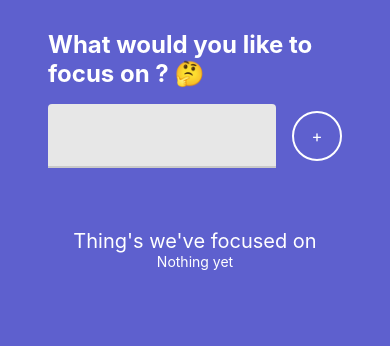
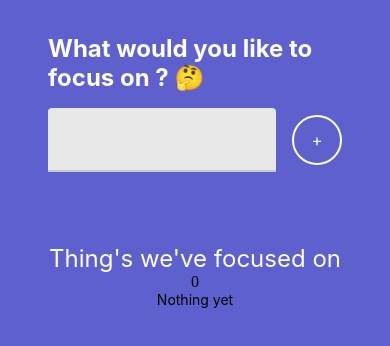
Before and after one commit to aureliasegarra/focusTimer, a React Native app: screen / in a window 390 px wide. Shown: the top 346 px of the page. Built offline with nearby package versions, Linux system fonts and the light colour scheme.

Commit message:
:zap: building the focus history list

```diff
--- a/src/features/focus/FocusHistory.js
+++ b/src/features/focus/FocusHistory.js
@@ -7,7 +7,7 @@ import { RoundedButton } from '../../components/RoundedButton';
 const HistoryItem = ({ item, index }) => {
     console.log(item);
     return (
-        <Text>
+        <Text style={styles.historyItem}>
             {item.suject}
         </Text>
 
@@ -22,8 +22,8 @@ export const FocusHistory = ({ focusHistory, onClear }) => {
     return (
         <>
             <SafeAreaView style={{ flex: 0.5, alignItems: 'center' }}>
-                <Text style={{ color: 'white', fontSize: 20 }}>Thing's we've focused on</Text>
-                {!!focusHistory.length && (
+                <Text style={styles.title}>Thing's we've focused on</Text>
+                {focusHistory.length && (
                     <FlatList
                         style={{ flex: 1 }}
                         contentContainerStyle={{ flex: 1, alignItems: 'center' }}
@@ -32,9 +32,20 @@ export const FocusHistory = ({ focusHistory, onClear }) => {
                     />
                 )}
                 {!focusHistory.length && (
-                    <Text style={{ color: "white" }}>Nothing yet</Text>
+                    <Text>Nothing yet</Text>
                 )}
             </SafeAreaView>
         </>
     )
 };
+
+const styles = StyleSheet.create({
+    historyItem: (status) => ({
+        color: status > 1 ? 'red' : 'green',
+        fontSize: fontSizes.md
+    }),
+    title: {
+        color: 'white',
+        fontSize: fontSizes.lg
+    }
+})
```
